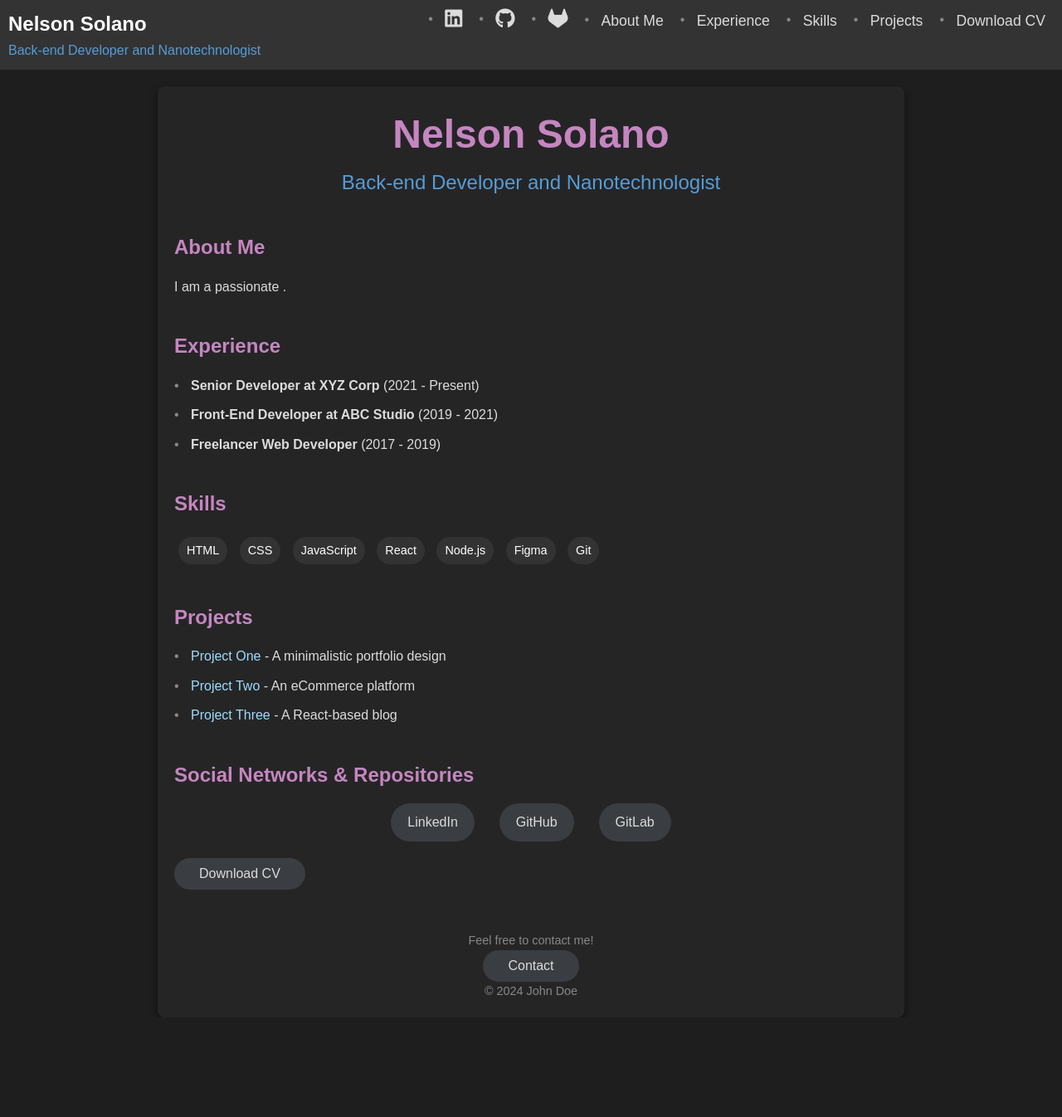
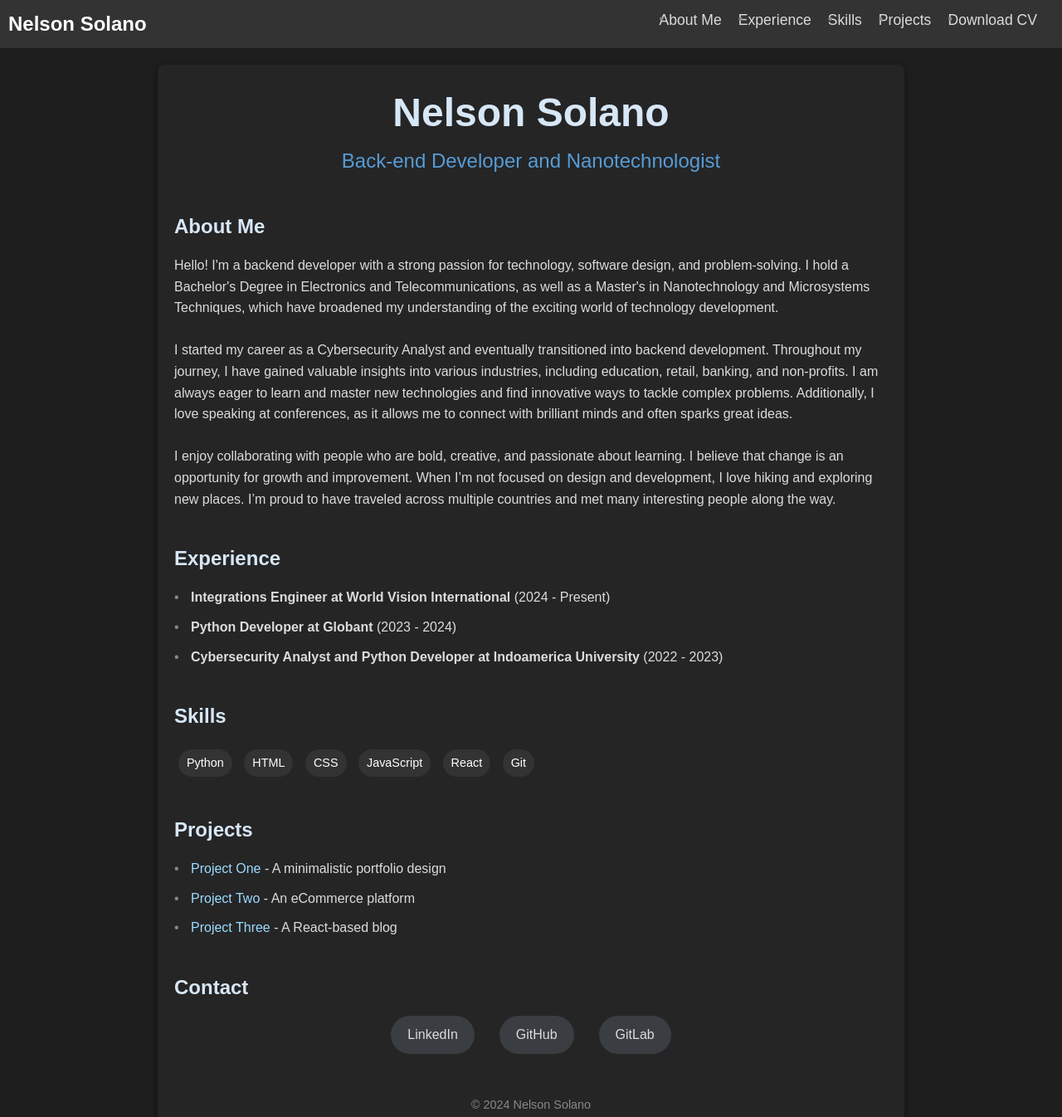
Before and after one commit to nsolano/nelsonsolano.github.io, a plain HTML site: page index.html in a window 1280 px wide. Shown: the whole page at 83% size. Before the commit the page ends 1226 px from the top, so only its background shows below. Drawn offline with Linux system fonts and the light colour scheme.

Commit message:
Second commit

```diff
--- a/index.html
+++ b/index.html
@@ -1,3 +1,4 @@
+
 <!DOCTYPE html>
 <html lang="en">
 <head>
@@ -14,32 +15,21 @@
             <!-- Name and Job Title -->
             <div class="navbar-left">
                 <h1>Nelson Solano</h1>
-                <span>Back-end Developer and Nanotechnologist</span>
             </div>
 
             <!-- Social Icons and Repos -->
             <div class="navbar-right">
                 <ul class="navbar-links" id="nav-links">
-                    <li><a href="https://www.linkedin.com/in/johndoe" target="_blank"><i class="fab fa-linkedin"></i></a></li>
-                    <li><a href="https://github.com/johndoe" target="_blank"><i class="fab fa-github"></i></a></li>
-                    <li><a href="https://gitlab.com/johndoe" target="_blank"><i class="fab fa-gitlab"></i></a></li>
                     <li><a href="#about">About Me</a></li>
                     <li><a href="#experience">Experience</a></li>
                     <li><a href="#skills">Skills</a></li>
                     <li><a href="#projects">Projects</a></li>
                     <li><a href="JohnDoe_CV.pdf" download>Download CV</a></li>
-
                 </ul>
 
-                <!-- Toggle Menu Icon -->
-                <div class="navbar-toggle" id="navbar-toggle">
-                    <i class="fas fa-bars"></i>
-                </div>
             </div>
         </div>
     </nav>
-
-
 
     <div class="container">
         <header>
@@ -50,28 +40,49 @@
         <section id="about">
             <h3>About Me</h3>
             <p>
-                I am a passionate .
+                Hello! I'm a backend developer with a strong passion for technology,
+                software design, and problem-solving. I hold a Bachelor's Degree in
+                Electronics and Telecommunications, as well as a Master's in
+                Nanotechnology and Microsystems Techniques,
+                which have broadened my understanding of the exciting world of
+                technology development.
+                <br>
+                <br>
+                I started my career as a Cybersecurity Analyst and eventually transitioned
+                into backend development. Throughout my journey, I have gained valuable
+                insights into various industries, including education, retail, banking,
+                and non-profits. I am always eager to learn and master new technologies
+                and find innovative ways to tackle complex problems. Additionally, I love
+                speaking at conferences, as it allows me to connect with brilliant minds
+                and often sparks great ideas.
+                <br>
+                <br>
+                I enjoy collaborating with people who are bold, creative, and
+                passionate about learning. I believe that change is an
+                opportunity for growth and improvement. When I’m not focused on
+                design and development, I love hiking and exploring new places.
+                I’m proud to have traveled across multiple countries and met many
+                interesting people along the way.
             </p>
         </section>
 
         <section id="experience">
             <h3>Experience</h3>
             <ul>
-                <li><strong>Senior Developer at XYZ Corp</strong> (2021 - Present)</li>
-                <li><strong>Front-End Developer at ABC Studio</strong> (2019 - 2021)</li>
-                <li><strong>Freelancer Web Developer</strong> (2017 - 2019)</li>
+                <li><strong>Integrations Engineer at World Vision International</strong> (2024 - Present)</li>
+                <li><strong>Python Developer at Globant</strong> (2023 - 2024)</li>
+                <li><strong>Cybersecurity Analyst and Python Developer at Indoamerica University</strong> (2022 - 2023)</li>
             </ul>
         </section>
 
         <section id="skills">
             <h3>Skills</h3>
             <div class="skills">
+                <span>Python</span>
                 <span>HTML</span>
                 <span>CSS</span>
                 <span>JavaScript</span>
                 <span>React</span>
-                <span>Node.js</span>
-                <span>Figma</span>
                 <span>Git</span>
             </div>
         </section>
@@ -87,23 +98,17 @@
 
         <!-- New Social & Repositories Section -->
         <section id="social">
-            <h3>Social Networks & Repositories</h3>
+            <h3>Contact</h3>
             <div class="social-links">
-                <a href="https://www.linkedin.com/in/johndoe" target="_blank" class="social-btn">LinkedIn</a>
+                <a href="https://www.linkedin.com/in/solano-nelson" target="_blank" class="social-btn">LinkedIn</a>
                 <a href="https://github.com/johndoe" target="_blank" class="social-btn">GitHub</a>
                 <a href="https://gitlab.com/johndoe" target="_blank" class="social-btn">GitLab</a>
             </div>
-
-            <button class="cv-btn" onclick="downloadCV()">Download CV</button> <!-- CV Download Button -->
         </section>
 
         <footer>
-            <p>Feel free to contact me!</p>
-            <button class="contact-btn" onclick="contactMe()">Contact</button>
-            <p>&copy; 2024 John Doe</p>
+            <p>&copy; 2024 Nelson Solano</p>
         </footer>
     </div>
-
-    <script src="scripts.js"></script>
 </body>
 </html>
--- a/scripts.js
+++ /dev/null
@@ -1,24 +0,0 @@
-// Smooth scroll function for navigation bar links
-// document.querySelectorAll('.navbar a').forEach(anchor => {
-//     anchor.addEventListener('click', function (e) {
-//         e.preventDefault();
-
-//         const targetId = this.getAttribute('href');
-//         const targetSection = document.querySelector(targetId);
-
-//         window.scrollTo({
-//             top: targetSection.offsetTop - 20, // Adjust for margin
-//             behavior: 'smooth'
-//         });
-//     });
-// });
-const toggle = document.getElementById('navbar-toggle');
-const navLinks = document.getElementById('nav-links');
-
-toggle.addEventListener('click', () => {
-    navLinks.classList.toggle('show');
-});
-// Contact button function
-function contactMe() {
-    window.location.href = 'mailto:johndoe@example.com';
-}
--- a/styles.css
+++ b/styles.css
@@ -34,19 +34,11 @@ body {
     font-size: 1.5rem;
 }
 
-.navbar-left span {
-    color: #569cd6;
-    font-size: 1rem;
-}
-
-.navbar-right ul {
+.navbar-right ul, .navbar-right ul li {
     list-style: none;
+    margin: 0 10px;
+    padding: 0;
     display: flex;
-    align-items: center;
-}
-
-.navbar-right ul li {
-    margin: 0 10px;
 }
 
 .navbar-right ul li a {
@@ -54,6 +46,7 @@ body {
     text-decoration: none;
     font-size: 1.1rem;
     transition: color 0.3s;
+    list-style: none;
 }
 
 .navbar-right ul li a:hover {
@@ -64,64 +57,6 @@ body {
     font-size: 1.5rem;
 }
 
-.navbar-toggle {
-    display: none;
-    color: #dcdcdc;
-    font-size: 1.5rem;
-    cursor: pointer;
-}
-
-/* Responsive Toggle */
-@media (max-width: 768px) {
-    .navbar-right ul {
-        flex-direction: column;
-        display: none;
-        background-color: #333;
-        position: absolute;
-        top: 50px;
-        right: 10px;
-        padding: 10px;
-        border-radius: 8px;
-    }
-
-    .navbar-right ul.show {
-        display: flex;
-    }
-
-    .navbar-toggle {
-        display: block;
-    }
-}
-
-/* Navigation bar styling */
-/* .navbar {
-    background-color: #333;
-    padding: 15px 0;
-    text-align: center;
-    position: sticky;
-    top: 0;
-    z-index: 1000;
-}
-
-.navbar ul {
-    list-style: none;
-}
-
-.navbar ul li {
-    display: inline-block;
-    margin: 0 15px;
-}
-
-.navbar ul li a {
-    color: #dcdcdc;
-    text-decoration: none;
-    font-size: 1.2em;
-    transition: color 0.3s;
-}
-
-.navbar ul li a:hover {
-    color: #569cd6;
-} */
 
 /* Layout and centering */
 .container {
@@ -142,7 +77,7 @@ header {
 header h1 {
     font-size: 3em;
     font-weight: 700;
-    color: #c586c0;
+    color: #d7e7f6;
 }
 
 header h2 {
@@ -158,7 +93,7 @@ section {
 section h3 {
     margin-bottom: 15px;
     font-size: 1.5em;
-    color: #c586c0;
+    color: #d7e7f6;
 }
 
 section p, section ul {
@@ -216,23 +151,6 @@ ul li::before {
     background-color: #569cd6; /* Hover color */
 }
 
-/* CV Download button */
-.cv-btn {
-    display: inline-block;
-    padding: 10px 30px;
-    font-size: 1em;
-    background-color: #3a3d41;
-    color: #dcdcdc;
-    border: none;
-    border-radius: 25px;
-    cursor: pointer;
-    transition: background-color 0.3s;
-}
-
-.cv-btn:hover {
-    background-color: #569cd6;
-}
-
 /* Footer and Contact button */
 footer {
     text-align: center;
@@ -244,22 +162,6 @@ footer p {
     color: #888;
 }
 
-.contact-btn {
-    display: inline-block;
-    padding: 10px 30px;
-    font-size: 1em;
-    background-color: #3a3d41;
-    color: #dcdcdc;
-    border: none;
-    border-radius: 25px;
-    cursor: pointer;
-    transition: background-color 0.3s;
-}
-
-.contact-btn:hover {
-    background-color: #569cd6;
-}
-
 a {
     color: #9cdcfe;
     text-decoration: none;
```
